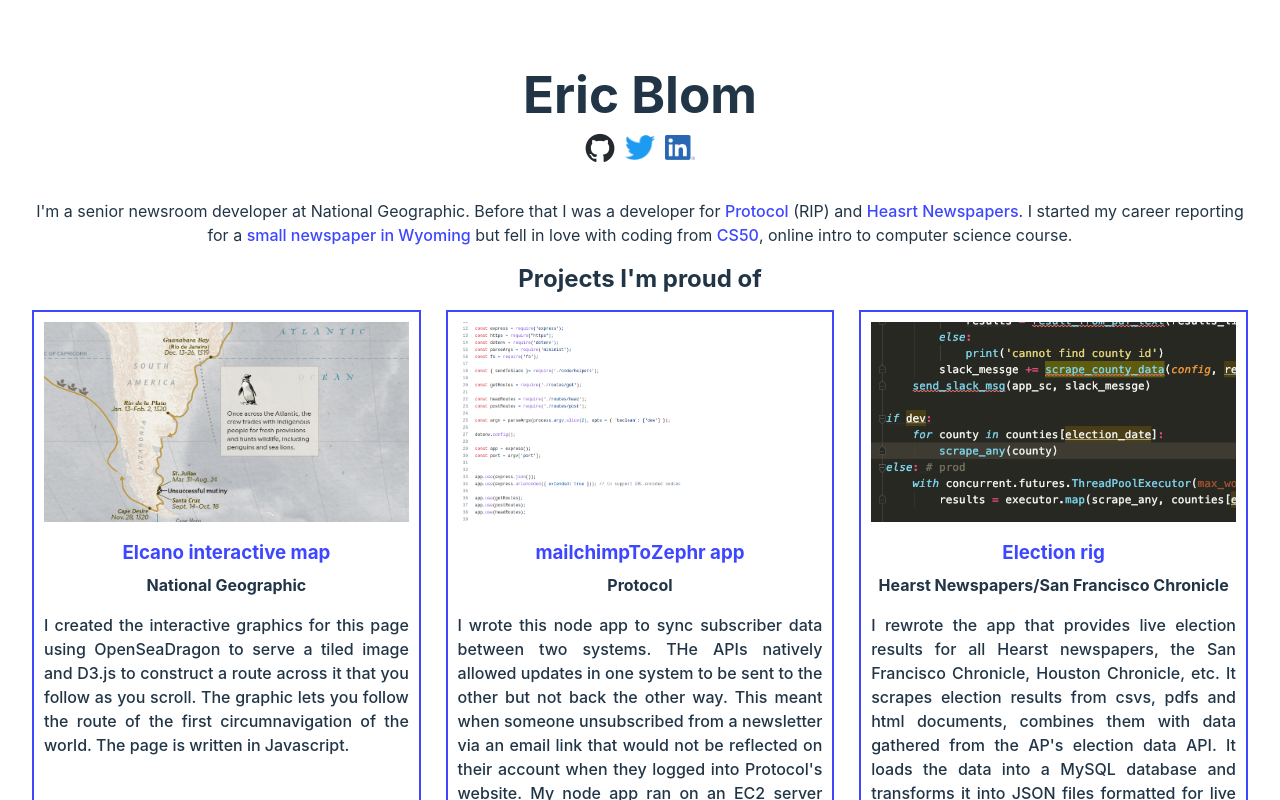
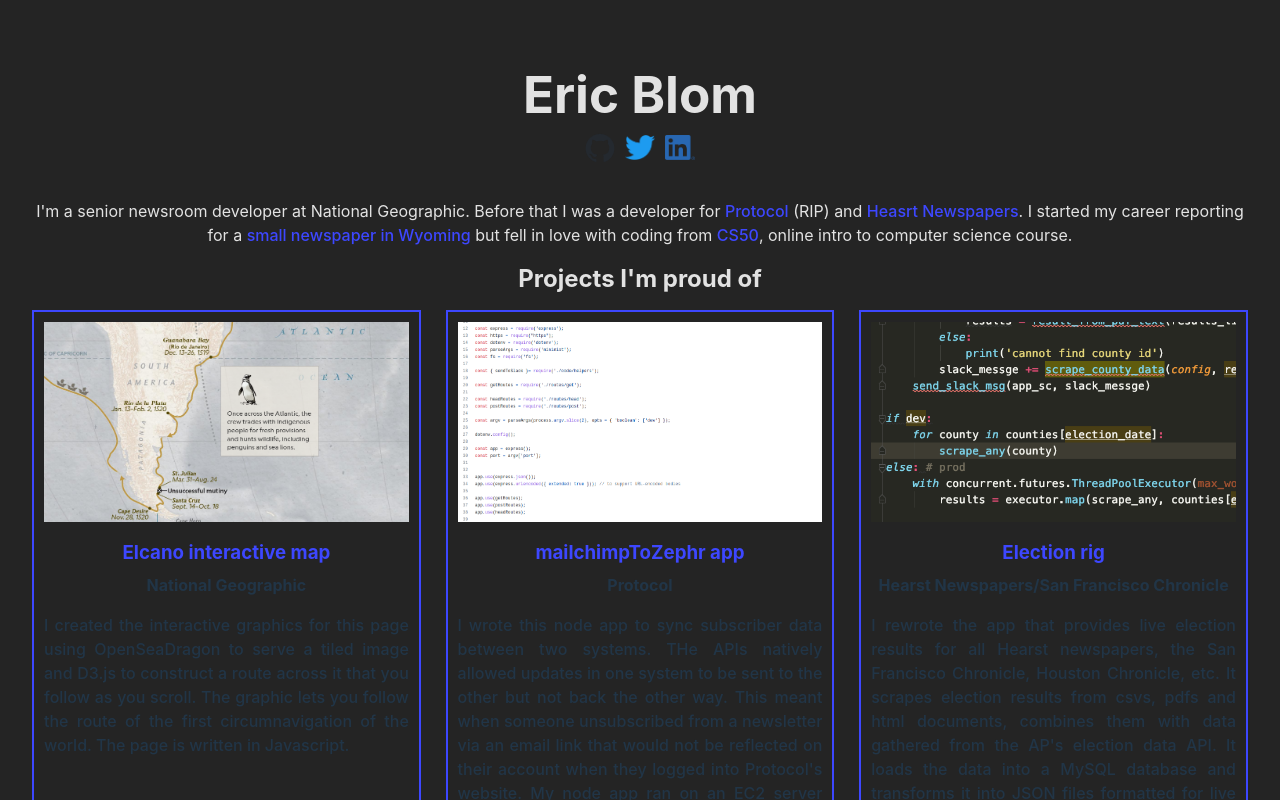
Before and after one commit to ericjohannes/vite-portfolio, a React (Vite) app: page / in a window 1280 px wide. Shown: the top 800 px of the page. Built offline with nearby package versions, Linux system fonts and the light colour scheme.

Commit message:
turn off light and dark mode support

```diff
--- a/src/index.css
+++ b/src/index.css
@@ -4,7 +4,7 @@
   line-height: 24px;
   font-weight: 400;
 
-  color-scheme: light dark;
+  color-scheme: normal;
   color: rgba(255, 255, 255, 0.87);
   background-color: #242424;
 
@@ -57,7 +57,7 @@
   outline: 4px auto -webkit-focus-ring-color;
 }
 
-@media (prefers-color-scheme: light) {
+/* @media (prefers-color-scheme: light) {
   :root {
     color: #213547;
     background-color: #ffffff;
@@ -68,4 +68,4 @@
   button {
     background-color: #f9f9f9;
   }
-}
+} */
```
